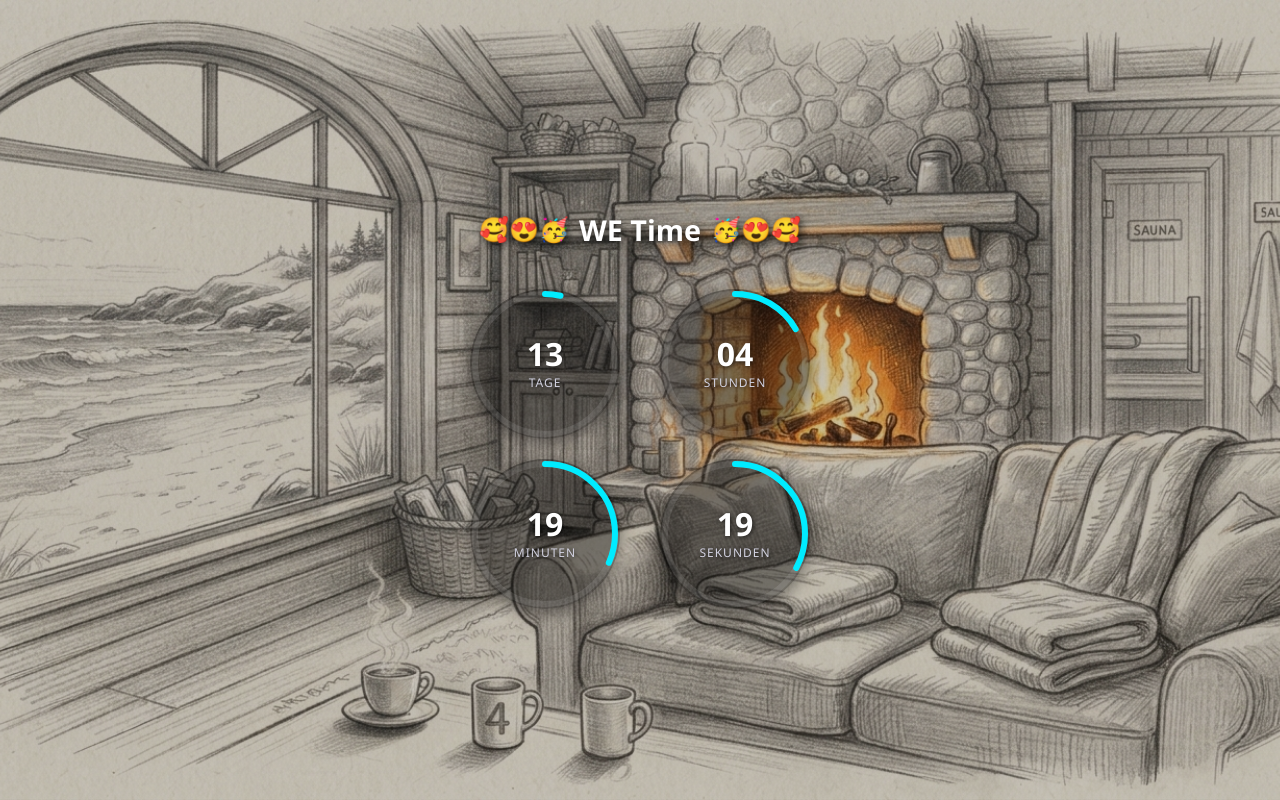
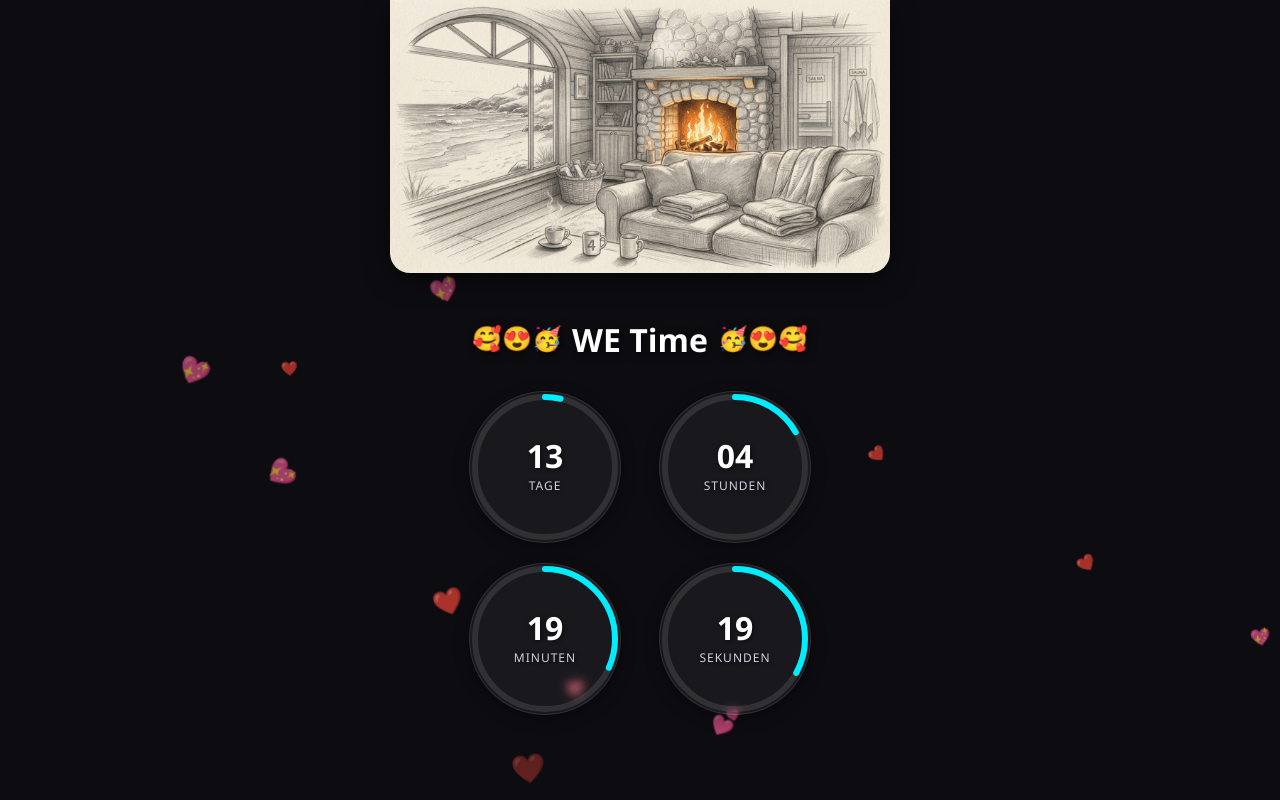
Before and after one commit to MirrorDimensionPool/CountDown, a plain HTML site: page index.html in a window 1280 px wide. Drawn offline with Linux system fonts and the light colour scheme.

Commit message:
Update index.html

```diff
--- a/index.html
+++ b/index.html
@@ -3,7 +3,7 @@
 <head>
   <meta charset="UTF-8">
   <meta name="viewport" content="width=device-width, initial-scale=1.0">
-  <title>Kreis-Countdown mit Hintergrund</title>
+  <title>Kreis-Countdown mit Header-Bild</title>
   <style>
     :root {
         --text-color: #ffffff;
@@ -11,14 +11,14 @@
         --circle-color: #00ecff;
     }
 
-    /* Verhindert jegliche Scrollbalken auf der gesamten Seite */
+    /* Setzt den Haupt-Hintergrund auf edles Schwarz */
     html, body {
         margin: 0;
         padding: 0;
         width: 100%;
         height: 100%;
-        overflow: hidden;
-        background-color: #000000;
+        overflow: hidden; /* Verhindert horizontales Scrollen */
+        background-color: #0d0d11; /* Dunkler, moderner Hintergrund */
     }
 
     body {
@@ -30,30 +30,7 @@
         position: relative;
     }
 
-    /* 1. HINTERGRUND-CONTAINER */
-    .bg-container {
-        position: fixed;
-        top: 0;
-        left: 0;
-        width: 100vw;
-        height: 100vh;
-        background-image: linear-gradient(rgba(0, 0, 0, 0.2), rgba(0, 0, 0, 0.2)), url('urlaub.jpg');
-        /* Verhindert extremes Zoomen: Nutzt contain auf kleinen Bildschirmen und cover auf großen Desktop-Monitoren */
-        background-size: cover;
-        background-position: center;
-        background-repeat: no-repeat;
-        z-index: 1;
-    }
-
-    /* Optimierung für Handys: Verhindert, dass das Hintergrundbild stark beschnitten/gezoomt wird */
-    @media (max-width: 768px) {
-        .bg-container {
-            background-size: cover;
-            background-position: center top; /* Richtet das Bild am oberen Rand aus, damit Köpfe/Motive sichtbar bleiben */
-        }
-    }
-
-    /* 2. HERZEN-CONTAINER */
+    /* 1. HERZEN-CONTAINER (Bleibt fixiert im Hintergrund) */
     .heart-container {
         position: fixed;
         top: 0;
@@ -65,42 +42,61 @@
         z-index: 2;
     }
 
-    /* 3. CONTENT-CONTAINER */
+    /* 2. CONTENT-CONTAINER */
     .scroll-wrapper {
         position: relative;
         width: 100%;
-        height: 100vh;
-        overflow-y: auto;
-        overflow-x: hidden;
+        min-height: 100vh;
         display: flex;
-        align-items: center; /* Zentriert den Inhalt perfekt vertikal */
-        justify-content: center;
+        flex-direction: column;
+        align-items: center;
+        justify-content: flex-start;
         box-sizing: border-box;
         z-index: 3;
+        padding-bottom: 40px; /* Platzhalter ganz unten */
+    }
+
+    /* NEU: Bild-Container, der das Bild im richtigen Verhältnis hält */
+    .image-container {
+        width: 100%;
+        max-width: 500px; /* Begrenzt die Breite auf großen Bildschirmen, damit es nicht riesig wird */
+        margin: 0 auto;
+        display: flex;
+        justify-content: center;
+    }
+
+    /* NEU: Das eigentliche Bild, das perfekt mitskaliert */
+    .responsive-img {
+        width: 100%;
+        height: auto; /* Erzwingt das korrekte Seitenverhältnis */
+        display: block;
+        object-fit: contain;
+        /* Optionale Verschönerung: Schickes Abrunden an den Ecken */
+        border-radius: 0 0 20px 20px;
+        box-shadow: 0 8px 25px rgba(0, 0, 0, 0.5);
     }
 
     .wrapper {
         text-align: center;
         padding: 20px;
         width: 100%;
-        max-width: 500px; /* Begrenzt die maximale Breite auf Smartphones */
+        max-width: 500px;
         box-sizing: border-box;
     }
 
     .main-title {
-        /* KORREKTUR: clamp() statt nicht existierendem max-size */
-        font-size: clamp(1.2rem, 6vw, 1.8rem);
-        margin-bottom: 40px;
+        font-size: clamp(1.4rem, 6vw, 2rem);
+        margin-top: 25px;
+        margin-bottom: 30px;
         font-weight: 700;
         text-shadow: 2px 2px 8px rgba(0, 0, 0, 0.7);
         display: flex;
-        flex-direction: column; /* Stapelt Emojis und Text auf sehr kleinen Handys sauber untereinander */
+        flex-direction: column;
         align-items: center;
         justify-content: center;
         gap: 10px;
     }
 
-    /* Ab mittelgroßen Displays stehen Titel und Emojis wieder in einer Reihe */
     @media (min-width: 400px) {
         .main-title {
             flex-direction: row;
@@ -112,10 +108,9 @@
         font-size: 1.5rem;
     }
 
-    /* KORREKTUR: Nutzt CSS Grid für eine stabile 2x2 Anordnung auf Handys */
     .countdown-container {
         display: grid;
-        grid-template-columns: repeat(2, 1fr); /* Erzwingt immer genau 2 Kreise pro Reihe */
+        grid-template-columns: repeat(2, 1fr);
         gap: 20px;
         justify-items: center;
         align-items: center;
@@ -124,21 +119,19 @@
         margin: 0 auto;
     }
 
-    /* KORREKTUR: Boxen passen sich nun stufenlos an und bleiben kreisrund */
     .time-box {
         position: relative;
-
-        /* Nutzt vw für die Dynamik, bleibt aber im Rahmen */
         width: clamp(110px, 35vw, 150px);
         height: clamp(110px, 35vw, 150px);
-
         display: flex;
         flex-direction: column;
         justify-content: center;
         align-items: center;
-        background: rgba(0, 0, 0, 0.4);
+        background: rgba(255, 255, 255, 0.05); /* Leicht transparenter, edler Box-Hintergrund */
+        backdrop-filter: blur(5px); /* Macht den Hintergrund unter der Box leicht weich */
         border-radius: 50%;
         box-shadow: 0 4px 15px rgba(0, 0, 0, 0.4);
+        border: 1px solid rgba(255, 255, 255, 0.1);
     }
 
     svg {
@@ -159,7 +152,6 @@
         stroke: var(--circle-bg);
     }
 
-    /* KORREKTUR: Die SVG-Kreise passen sich nun automatisch an die Box-Größe an */
     .progress-circle {
         stroke: var(--circle-color);
         stroke-linecap: round;
@@ -168,7 +160,6 @@
         transition: stroke-dashoffset 0.5s linear;
     }
 
-    /* KORREKTUR: Schriften innerhalb der Box skalieren jetzt mit, um nicht überzulaufen */
     .number {
         font-size: clamp(1.4rem, 6vw, 2rem);
         font-weight: bold;
@@ -214,17 +205,21 @@
             opacity: 0;
         }
     }
-
   </style>
 </head>
 <body>
 
-  <!-- Die Hintergrund-Ebenen -->
-  <div class="bg-container"></div>
+  <!-- Herzen fliegen weiterhin im gesamten Hintergrund -->
   <div class="heart-container" id="heartContainer"></div>
 
   <!-- Die sichtbare Content-Ebene -->
   <div class="scroll-wrapper">
+
+    <!-- NEU: Das Bild ganz oben im eigenen Container -->
+    <div class="image-container">
+        <img src="urlaub.jpg" alt="Urlaub" class="responsive-img">
+    </div>
+
     <div class="wrapper">
       <h1 class="main-title">
           <span class="emoji">🥰😍🥳</span>WE Time<span class="emoji">🥳😍🥰</span>
@@ -314,25 +309,21 @@
     updateCountdown();
     const intervalId = setInterval(updateCountdown, 1000);
 
-    // KORRIGIERTE HERZEN LOGIK
+    // HERZEN LOGIK
     const heartContainer = document.getElementById('heartContainer');
 
     function createHeart() {
       const heart = document.createElement('div');
       heart.classList.add('heart-particle');
 
-      // Zufälliges Herz-Symbol wählen
       const heartTypes = ['❤️', '💖', '💝', '💕'];
       heart.innerText = heartTypes[Math.floor(Math.random() * heartTypes.length)];
 
-      // Zufällige Position am unteren Bildschirmrand (0% bis 100% Breite)
       heart.style.left = Math.random() * 100 + 'vw';
 
-      // Zufällige Größe (zwischen 12px und 28px)
       const size = Math.random() * 16 + 12;
       heart.style.fontSize = size + 'px';
 
-      // Zufällige Flugdauer (zwischen 4 und 8 Sekunden)
       const duration = Math.random() * 4 + 4;
       heart.style.animationDuration = duration + 's';
 
```
